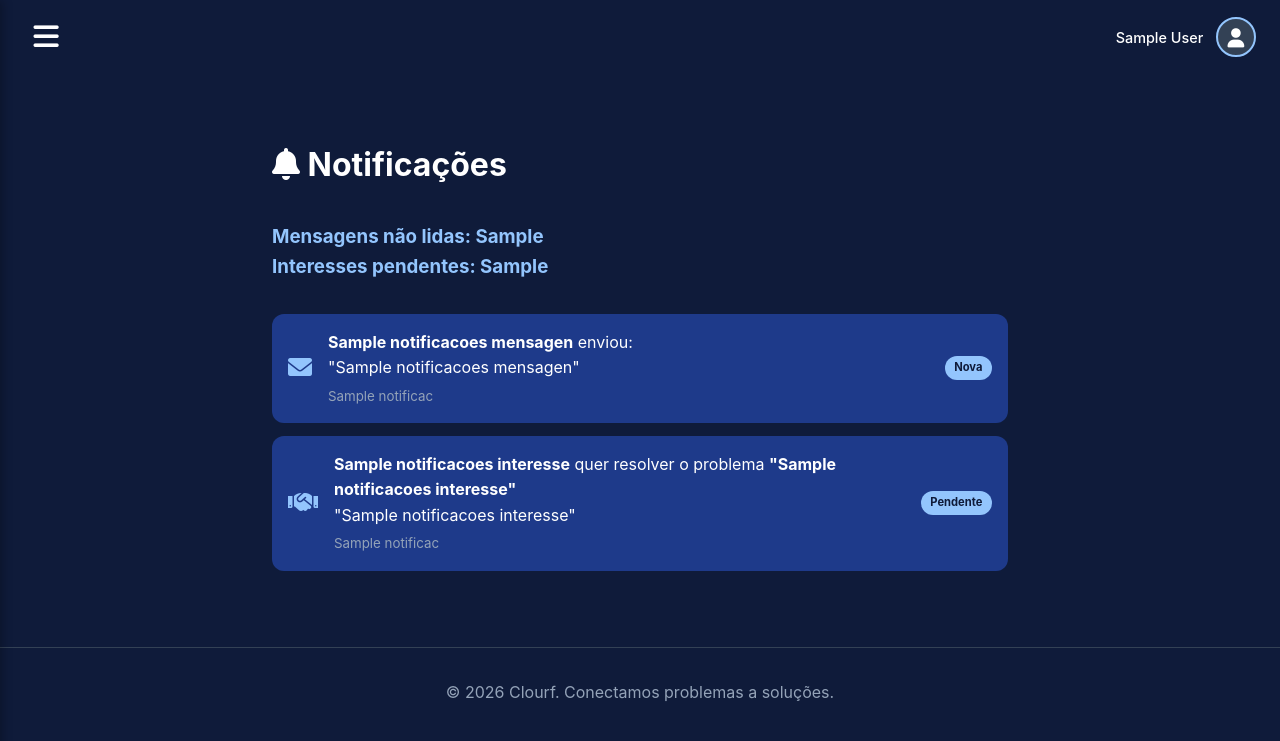
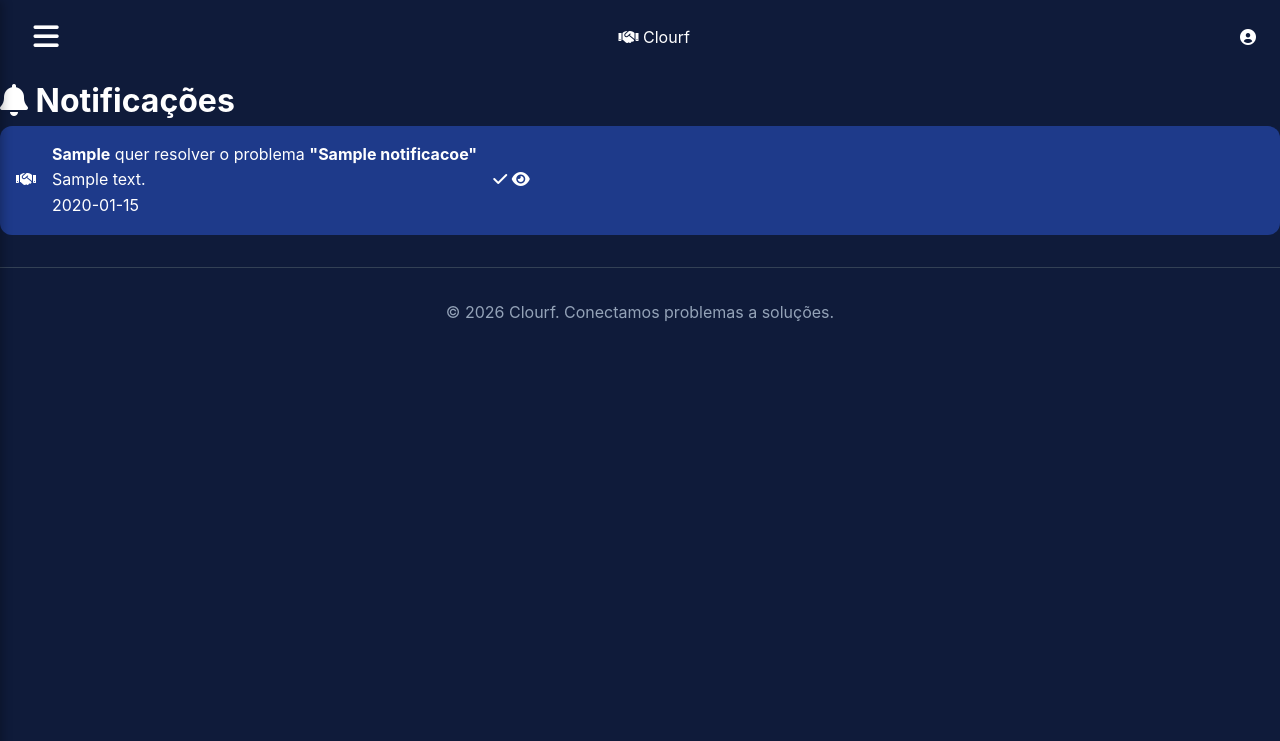
Before and after one commit to Desquek/Clourf-, a Flask app: template templates/notificacoes.html in a window 1280 px wide. Shown: the top 741 px of the page. Run offline with Flask 3, Linux system fonts and the light colour scheme; the visitor is signed in with stand-in values (Sample User, id 1); the template is opened without the code that fills it: most values are stand-ins (such as "Sample title", 1, 10 or a date in 2020); parts of the project's set-up code (start-up, migrations or seed data) failed here and were passed over.

Commit message:
Atualizar o notificacoes.html

```diff
--- a/templates/notificacoes.html
+++ b/templates/notificacoes.html
@@ -1,125 +1,57 @@
-<!DOCTYPE html>
-<html lang="pt">
-<head>
-    <meta charset="UTF-8">
-    <meta name="viewport" content="width=device-width, initial-scale=1.0">
-    <title>Notificações - Clourf</title>
-    <link rel="stylesheet" href="https://cdnjs.cloudflare.com/ajax/libs/font-awesome/6.0.0/css/all.min.css">
-    <link rel="stylesheet" href="{{ url_for('static', filename='style.css') }}">
-    <style>
-        .top-bar { background: transparent; padding: 1rem 1.5rem; display: flex; justify-content: space-between; align-items: center; position: sticky; top: 0; z-index: 1000; }
-        .menu-btn { background: none; border: none; color: #FFFFFF; font-size: 1.8rem; cursor: pointer; padding: 0.3rem 0.6rem; }
-        .top-avatar { display: flex; align-items: center; gap: 0.8rem; }
-        .top-avatar .avatar { width: 40px; height: 40px; border-radius: 50%; background: #334155; display: flex; align-items: center; justify-content: center; color: #FFFFFF; font-size: 1.2rem; border: 2px solid #93C5FD; cursor: pointer; overflow: hidden; }
-        .top-avatar .nome { color: #FFFFFF; font-size: 0.9rem; font-weight: 500; }
-        .sidebar { position: fixed; top: 0; left: -280px; width: 280px; height: 100%; background: var(--azul-escuro); box-shadow: 2px 0 10px rgba(0,0,0,0.3); transition: left 0.3s ease; z-index: 1001; padding: 2rem 1.5rem; overflow-y: auto; }
-        .sidebar.open { left: 0; }
-        .sidebar-header { display: flex; justify-content: space-between; align-items: center; margin-bottom: 2rem; border-bottom: 1px solid #334155; padding-bottom: 1rem; }
-        .sidebar-header .logo { font-size: 1.5rem; font-weight: bold; color: #FFFFFF; }
-        .sidebar-close { background: none; border: none; color: #FFFFFF; font-size: 1.5rem; cursor: pointer; }
-        .sidebar-nav { display: flex; flex-direction: column; gap: 0.5rem; }
-        .sidebar-nav a { padding: 0.8rem 1rem; border-radius: 10px; color: #CBD5E1; transition: background 0.3s, color 0.3s; display: flex; align-items: center; gap: 12px; text-decoration: none; }
-        .sidebar-nav a:hover { background: rgba(255,255,255,0.1); color: #FFFFFF; }
-        .sidebar-nav a i { width: 24px; font-size: 1.2rem; }
-        .sidebar-footer { margin-top: 2rem; padding-top: 1rem; border-top: 1px solid #334155; display: flex; flex-direction: column; gap: 0.5rem; }
-        .sidebar-footer a { padding: 0.8rem 1rem; border-radius: 10px; color: #CBD5E1; display: flex; align-items: center; gap: 12px; text-decoration: none; transition: background 0.3s; }
-        .sidebar-footer a:hover { background: rgba(255,255,255,0.1); }
-        .overlay { position: fixed; top: 0; left: 0; width: 100%; height: 100%; background: rgba(0,0,0,0.5); z-index: 1000; display: none; }
-        .overlay.show { display: block; }
+{% extends "base.html" %}
 
-        .dashboard { max-width: 800px; margin: 2rem auto; padding: 2rem; }
-        .dashboard h1 { color: #FFFFFF; font-size: 2rem; margin-bottom: 2rem; }
-        .notificacao-item { background: var(--azul-escuro); padding: 1rem; border-radius: 12px; margin-bottom: 0.8rem; display: flex; align-items: center; gap: 1rem; transition: transform 0.2s; }
-        .notificacao-item:hover { transform: translateX(5px); }
-        .notificacao-item .icone { font-size: 1.5rem; color: #93C5FD; }
-        .notificacao-item .texto { flex: 1; color: #FFFFFF; }
-        .notificacao-item .texto small { color: #94A3B8; display: block; margin-top: 0.3rem; }
-        .nao-lida { background: #93C5FD; color: #0F1B3A; padding: 0.2rem 0.6rem; border-radius: 12px; font-size: 0.7rem; font-weight: bold; }
-        .lida { color: #94A3B8; font-size: 0.8rem; }
-        footer { text-align: center; padding: 2rem; color: #94A3B8; border-top: 1px solid #334155; margin-top: 2rem; }
-        @media (max-width: 768px) { .top-avatar .nome { display: none; } }
-    </style>
-</head>
-<body>
+{% block title %}Notificações - Clourf{% endblock %}
 
-    <div class="top-bar">
-        <button class="menu-btn" onclick="toggleMenu()"><i class="fas fa-bars"></i></button>
-        <div class="top-avatar">
-            <span class="nome">{{ session.nome }}</span>
-            <a href="/perfil" class="avatar"><i class="fas fa-user"></i></a>
-        </div>
-    </div>
+{% block content %}
+<div class="notificacoes-container">
+    <h1><i class="fas fa-bell"></i> Notificações</h1>
 
-    <div class="overlay" id="overlay" onclick="toggleMenu()"></div>
-
-    <div class="sidebar" id="sidebar">
-        <div class="sidebar-header">
-            <div class="logo"><i class="fas fa-handshake"></i> Clourf</div>
-            <button class="sidebar-close" onclick="toggleMenu()"><i class="fas fa-times"></i></button>
-        </div>
-        <nav class="sidebar-nav">
-            <a href="/dashboard"><i class="fas fa-tachometer-alt"></i> Dashboard</a>
-            <a href="/novo-problema"><i class="fas fa-plus-circle"></i> Publicar</a>
-            <a href="/categorias"><i class="fas fa-th-large"></i> Categorias</a>
-            <a href="/minhas-publicacoes"><i class="fas fa-list"></i> Minhas Publicações</a>
-            <a href="/notificacoes" class="active"><i class="fas fa-bell"></i> Notificações</a>
-            <a href="/mensagens"><i class="fas fa-comments"></i> Mensagens</a>
-            <a href="/ajuda"><i class="fas fa-life-ring"></i> Ajuda</a>
-        </nav>
-        <div class="sidebar-footer">
-            <a href="/perfil"><i class="fas fa-user-circle"></i> Meu Perfil</a>
-            <a href="/logout"><i class="fas fa-sign-out-alt"></i> Sair</a>
-        </div>
-    </div>
-
-    <section class="dashboard">
-        <h1><i class="fas fa-bell"></i> Notificações</h1>
-
-        <h3 style="color: #93C5FD;">Mensagens não lidas: {{ mensagens_nao_lidas }}</h3>
-        <h3 style="color: #93C5FD; margin-bottom: 2rem;">Interesses pendentes: {{ interesses_pendentes }}</h3>
-
-        {% if notificacoes_mensagens %}
-            {% for n in notificacoes_mensagens %}
-            <div class="notificacao-item">
-                <div class="icone"><i class="fas fa-envelope"></i></div>
-                <div class="texto">
-                    <strong>{{ n[2] }}</strong> enviou: <br>"{{ n[1][:100] }}"
-                    <small>{{ n[3][:16] }}</small>
+    {% if notificacoes %}
+        <div class="notificacoes-list">
+            {% for n in notificacoes %}
+            <div class="notificacao-item {% if n.tipo == 'mensagem' %}mensagem{% else %}interesse{% endif %}">
+                <div class="notificacao-icon">
+                    {% if n.tipo == 'mensagem' %}
+                        <i class="fas fa-envelope"></i>
+                    {% else %}
+                        <i class="fas fa-handshake"></i>
+                    {% endif %}
                 </div>
-                <span class="nao-lida">Nova</span>
+                <div class="notificacao-content">
+                    <div class="notificacao-texto">
+                        {% if n.tipo == 'mensagem' %}
+                            <strong>{{ n.de }}</strong> enviou uma mensagem:
+                            <p class="notificacao-descricao">{{ n.descricao[:100] }}{% if n.descricao|length > 100 %}...{% endif %}</p>
+                        {% else %}
+                            <strong>{{ n.de }}</strong> quer resolver o problema <strong>"{{ n.problema_titulo }}"</strong>
+                            <p class="notificacao-descricao">{{ n.descricao[:100] }}{% if n.descricao|length > 100 %}...{% endif %}</p>
+                        {% endif %}
+                    </div>
+                    <div class="notificacao-data">{{ n.data.strftime('%d/%m/%Y às %H:%M') }}</div>
+                </div>
+                <div class="notificacao-actions">
+                    <a href="{{ url_for('notifications.marcar_lida', notificacao_id=n.id, tipo=n.tipo) }}" class="btn-marcar-lida">
+                        <i class="fas fa-check"></i>
+                    </a>
+                    {% if n.tipo == 'mensagem' %}
+                        <a href="{{ url_for('messages.conversa', outro_id=n.de_id) if n.de_id else '#' }}" class="btn-responder">
+                            <i class="fas fa-reply"></i>
+                        </a>
+                    {% else %}
+                        <a href="{{ url_for('posts.ver_problema', problema_id=n.problema_id) }}" class="btn-ver">
+                            <i class="fas fa-eye"></i>
+                        </a>
+                    {% endif %}
+                </div>
             </div>
             {% endfor %}
-        {% endif %}
-
-        {% if notificacoes_interesses %}
-            {% for n in notificacoes_interesses %}
-            <div class="notificacao-item">
-                <div class="icone"><i class="fas fa-handshake"></i></div>
-                <div class="texto">
-                    <strong>{{ n[2] }}</strong> quer resolver o problema <strong>"{{ n[4] }}"</strong><br>
-                    "{{ n[1][:100] }}"
-                    <small>{{ n[3][:16] }}</small>
-                </div>
-                <span class="nao-lida">Pendente</span>
-            </div>
-            {% endfor %}
-        {% endif %}
-
-        {% if not notificacoes_mensagens and not notificacoes_interesses %}
-            <p style="text-align: center; color: #94A3B8; margin-top: 2rem;">Nenhuma notificação nova.</p>
-        {% endif %}
-    </section>
-
-    <footer>
-        <p>© 2026 Clourf. Conectamos problemas a soluções.</p>
-    </footer>
-
-    <script>
-        function toggleMenu() {
-            document.getElementById('sidebar').classList.toggle('open');
-            document.getElementById('overlay').classList.toggle('show');
-        }
-    </script>
-
-</body>
-</html>
+        </div>
+    {% else %}
+        <div class="empty-state">
+            <i class="fas fa-check-circle"></i>
+            <p>Não tem notificações novas.</p>
+            <p class="sub-text">Tudo em ordem!</p>
+        </div>
+    {% endif %}
+</div>
+{% endblock %}
```
